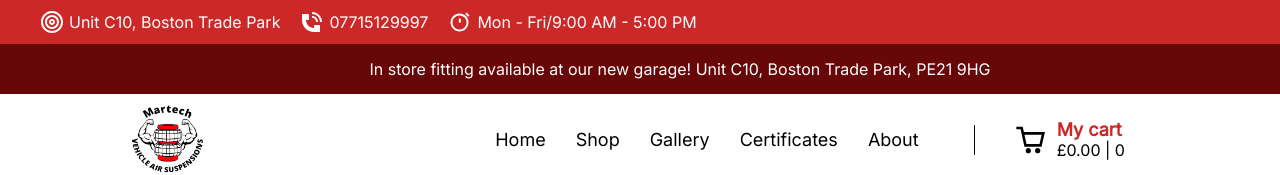
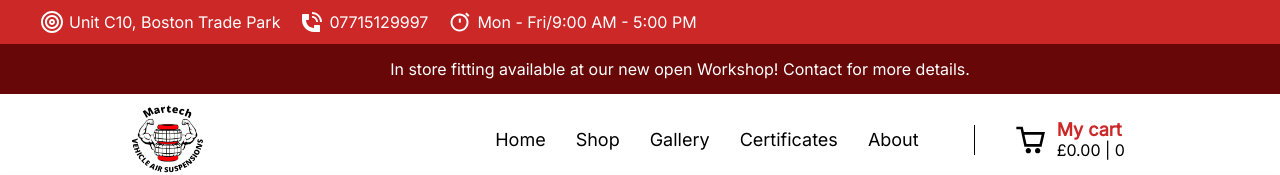
Before and after one commit to JakubBednarz25/martech-new, a Next.js app: page / in a window 1280 px wide. Shown: the top 175 px of the page. Built offline with nearby package versions, Linux system fonts and the light colour scheme.

Commit message:
Updated fitting banner

```diff
--- a/components/Header/Header.js
+++ b/components/Header/Header.js
@@ -123,7 +123,10 @@ const Header = () => {
         </ul>
       </div>
       <div className={`${styles.contactInfo} ${styles.fittingInfo}`}>
-        <p>In store fitting available at our new garage! Unit C10, Boston Trade Park, PE21 9HG</p>
+        <p>
+          In store fitting available at our new open Workshop! Contact for more
+          details.
+        </p>
       </div>
       <header className={styles.header}>
         <Link href="/">
```
Also changed, not shown: components/Header/Header.module.scss (+17 -0 lines).
